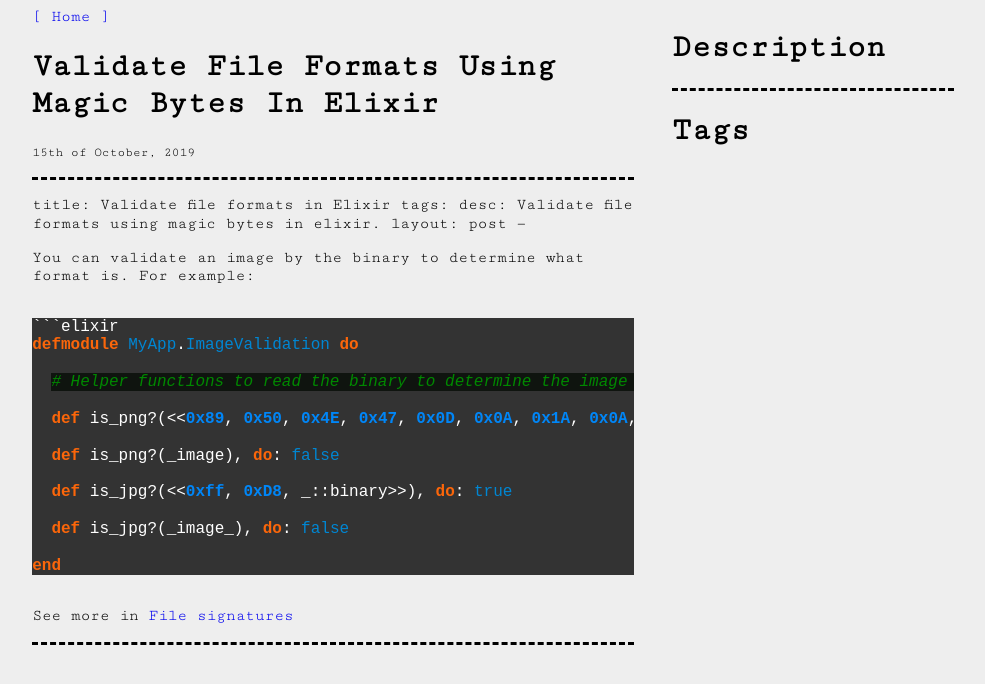
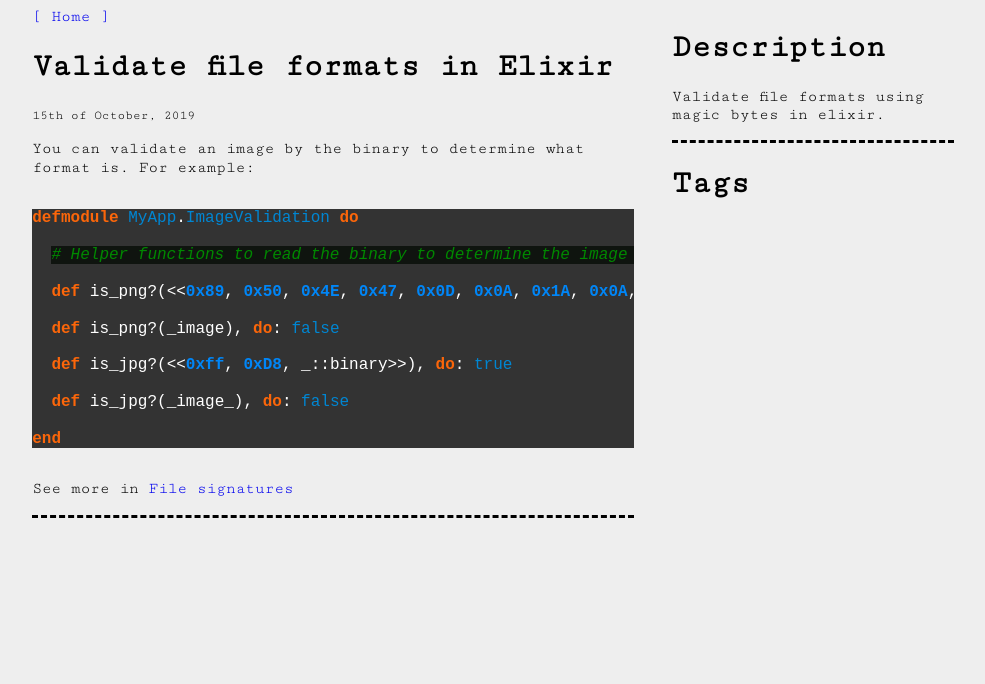
Before and after one commit to Plus17/TIL, a Jekyll site: the page built from _posts/2019-10-15-validate-file-formats-using-magic-bytes-in-elixir.md, in a window 1280 px wide. Shown: the top 684 px of the page, without its empty margins (147-1132 px from the left). Built offline with Jekyll 4.4.1, drawn with Linux system fonts in a browser that asks for light colours; nearby versions of some CDN libraries; our own code applies the rules of GitHub Pages for plain Markdown files.

Commit message:
fix syntax

````diff
--- a/_posts/2019-10-15-validate-file-formats-using-magic-bytes-in-elixir.md
+++ b/_posts/2019-10-15-validate-file-formats-using-magic-bytes-in-elixir.md
@@ -1,4 +1,3 @@
-
 ---
 title: Validate file formats in Elixir
 tags:
@@ -9,7 +8,6 @@ layout: post
 You can validate an image by the binary to determine what format is. For example:
 <!-- more -->
 
-```elixir
 ```elixir
 defmodule MyApp.ImageValidation do
 
````
